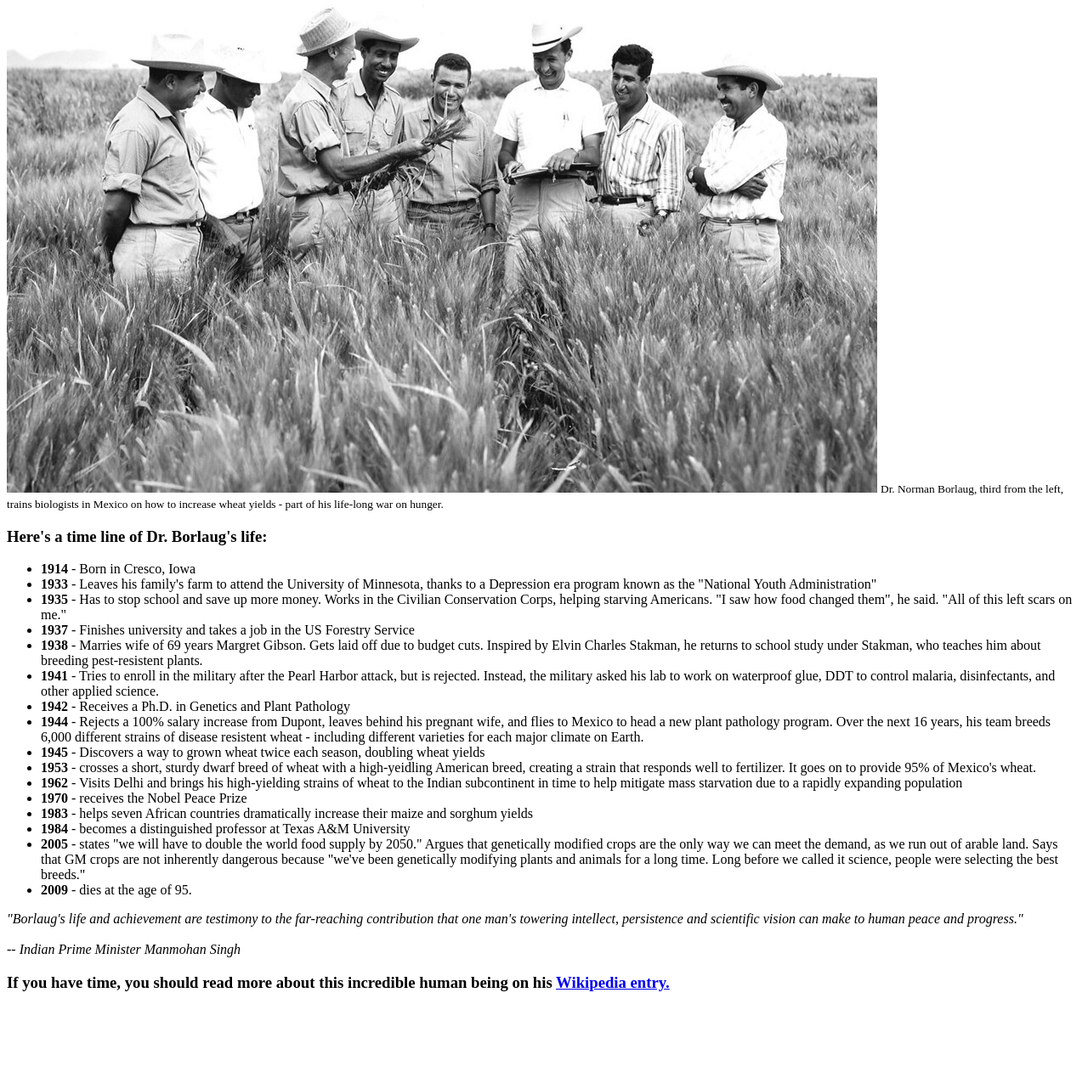
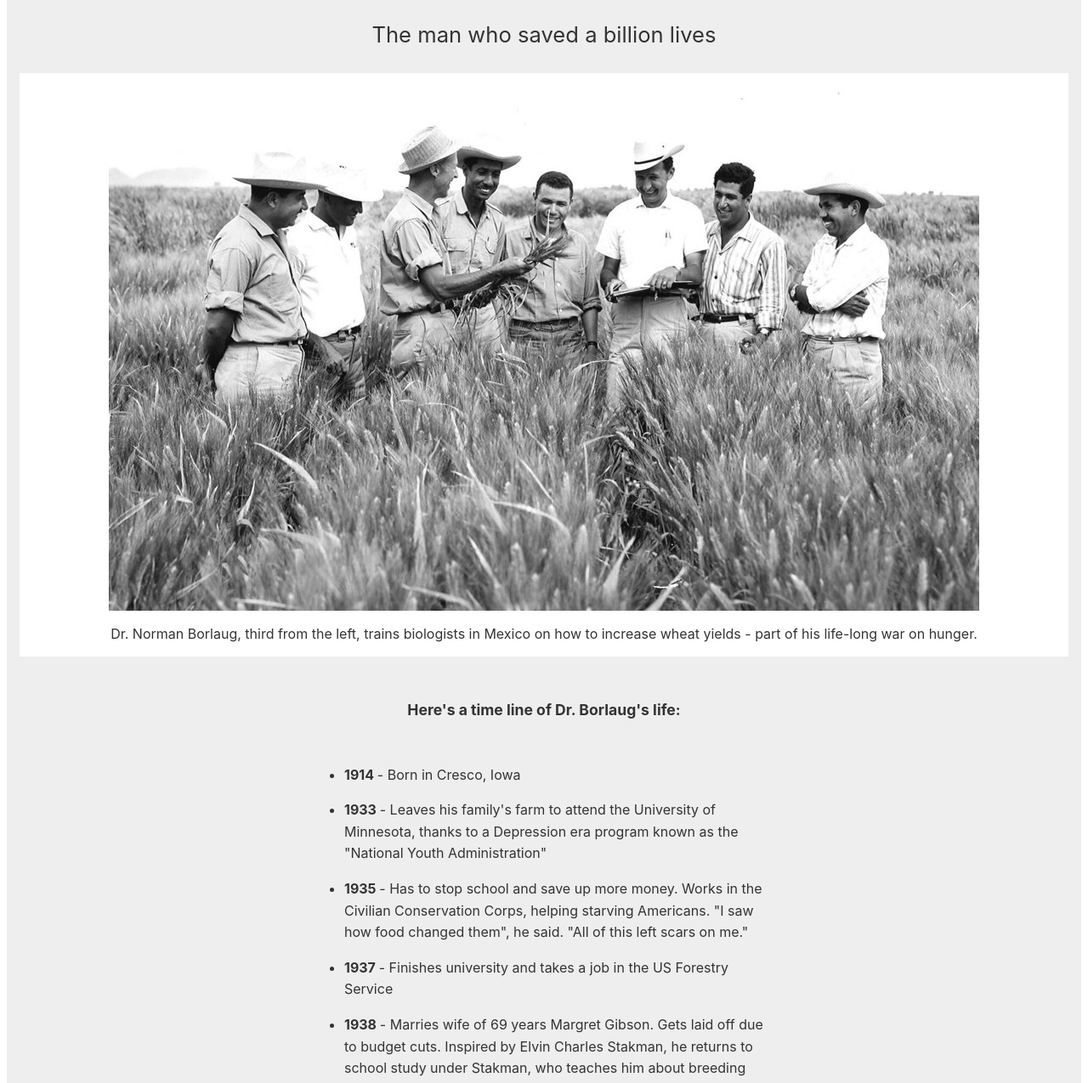
Before and after one commit to Errytagedesign/microverse-tributepage, a plain HTML site: page index.html in a window 1280 px wide. Shown: the part 144-1419 px from the top of the page at 85% size. Before the commit the page ends 1331 px from the top, so only its background shows below. Drawn offline with Linux system fonts and the light colour scheme.

Commit message:
tribute page done

```diff
--- a/css/style.css
+++ b/css/style.css
@@ -0,0 +1,88 @@
+*,
+*::after,
+::before {
+  -webkit-box-sizing: border-box;
+  -moz-box-sizing: border-box;
+  box-sizing: border-box;
+}
+
+body {
+  font-family: -apple-system, BlinkMacSystemFont, "Segoe UI", "Roboto",
+    "Helvetica Neue", Arial, sans-serif;
+  font-size: 1.6rem;
+  line-height: 1.5;
+  text-align: center;
+  color: #333;
+  margin: 0;
+}
+
+#main {
+  margin: 30px 8px;
+  padding: 15px;
+  border-radius: 5px;
+  background: #eee;
+}
+
+/* ==== Image section start ==== */
+
+#img-div {
+  background: white;
+  padding: 10px;
+  margin: 0;
+  display: flex;
+  flex-direction: column;
+}
+
+#image {
+  max-width: 100%;
+  display: block;
+  height: auto;
+  margin: 0 auto;
+}
+#img-caption {
+  margin: 15px 0 5px 0;
+  font-size: 1rem;
+}
+
+/* ==== Image section end ==== */
+
+/* ==== Tribute Infor Start ==== */
+
+#tribute-info {
+  display: block;
+}
+
+#headline {
+  font-size: 1.1rem;
+  margin: 50px 0;
+}
+
+ul {
+  max-width: 550px;
+  margin: 0 auto 50px auto;
+  text-align: left;
+  line-height: 1.6;
+}
+
+li {
+  margin: 16px 0;
+  font-size: 1rem;
+}
+
+blockquote {
+  font-size: 1rem;
+  font-style: italic;
+  max-width: 545px;
+  margin: 0 auto 50px auto;
+  text-align: left;
+}
+
+/* ==== Tribute Infor End ==== */
+
+/* ==== Footer Start ==== */
+
+footer h4 {
+  font-size: 1.17rem;
+  margin: 20px 0;
+}
+/* ==== Footer End ==== */
--- a/index.html
+++ b/index.html
@@ -21,7 +21,7 @@
         </small>
       </div>
       <section id="tribute-info">
-        <h3>Here's a time line of Dr. Borlaug's life:</h3>
+        <h4 id="headline">Here's a time line of Dr. Borlaug's life:</h4>
         <ul>
           <li><strong>1914 </strong> - Born in Cresco, Iowa</li>
           <li>
@@ -97,18 +97,18 @@
           <li><strong>2009 </strong> - dies at the age of 95.</li>
         </ul>
 
-        <p>
-          <em>
+        <blockquote>
+          <p>
             "Borlaug's life and achievement are testimony to the far-reaching
             contribution that one man's towering intellect, persistence and
-            scientific vision can make to human peace and progress." <br />
-            <br />
+            scientific vision can make to human peace and progress."
+          </p>
+          <cite> -- Indian Prime Minister Manmohan Singh </cite>
+        </blockquote>
+      </section>
 
-            -- Indian Prime Minister Manmohan Singh</em
-          >
-        </p>
-
-        <h3>
+      <footer>
+        <h4>
           If you have time, you should read more about this incredible human
           being on his
           <a
@@ -118,8 +118,8 @@
           >
             Wikipedia entry.</a
           >
-        </h3>
-      </section>
+        </h4>
+      </footer>
     </main>
   </body>
 </html>
```
